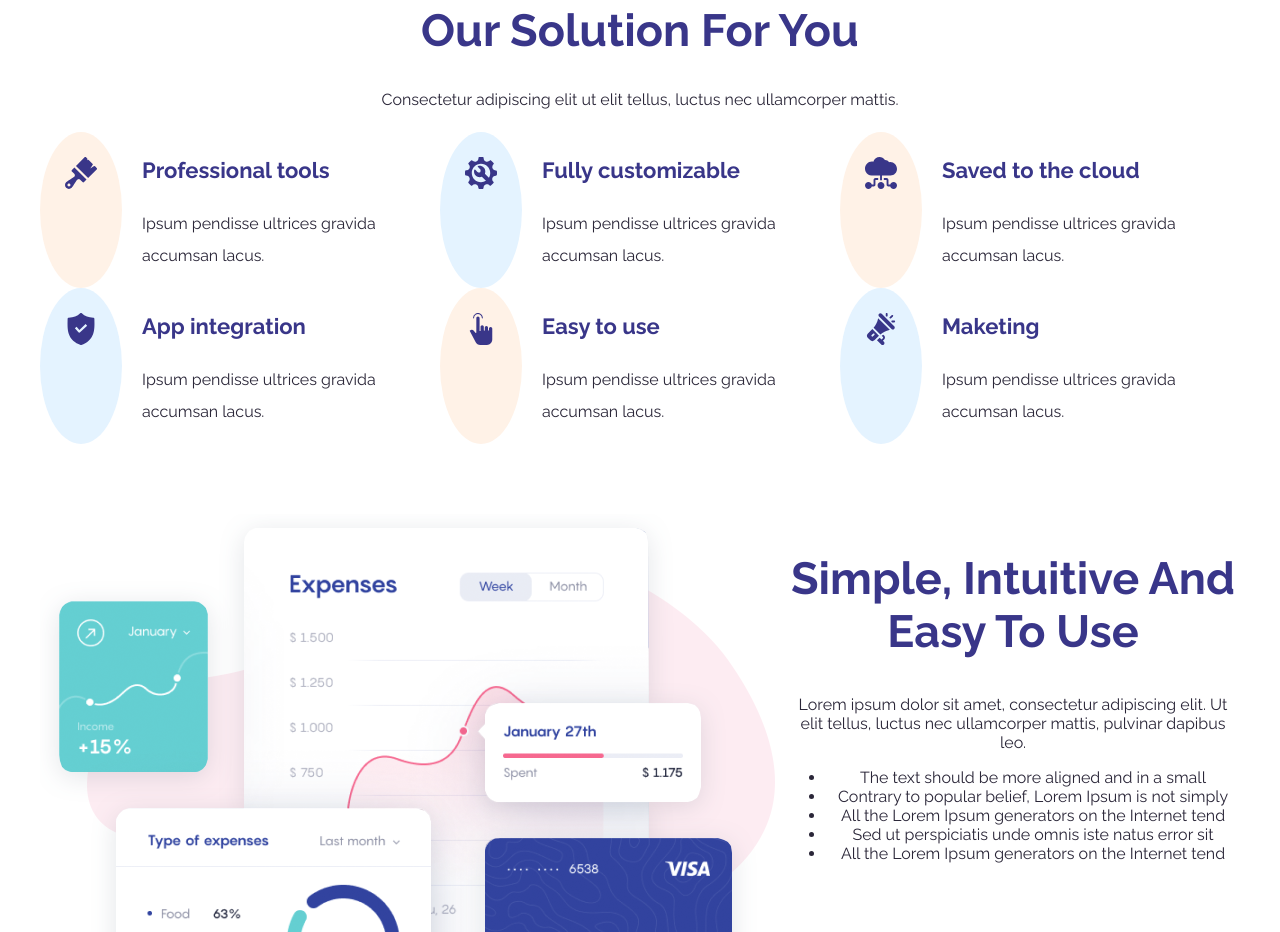
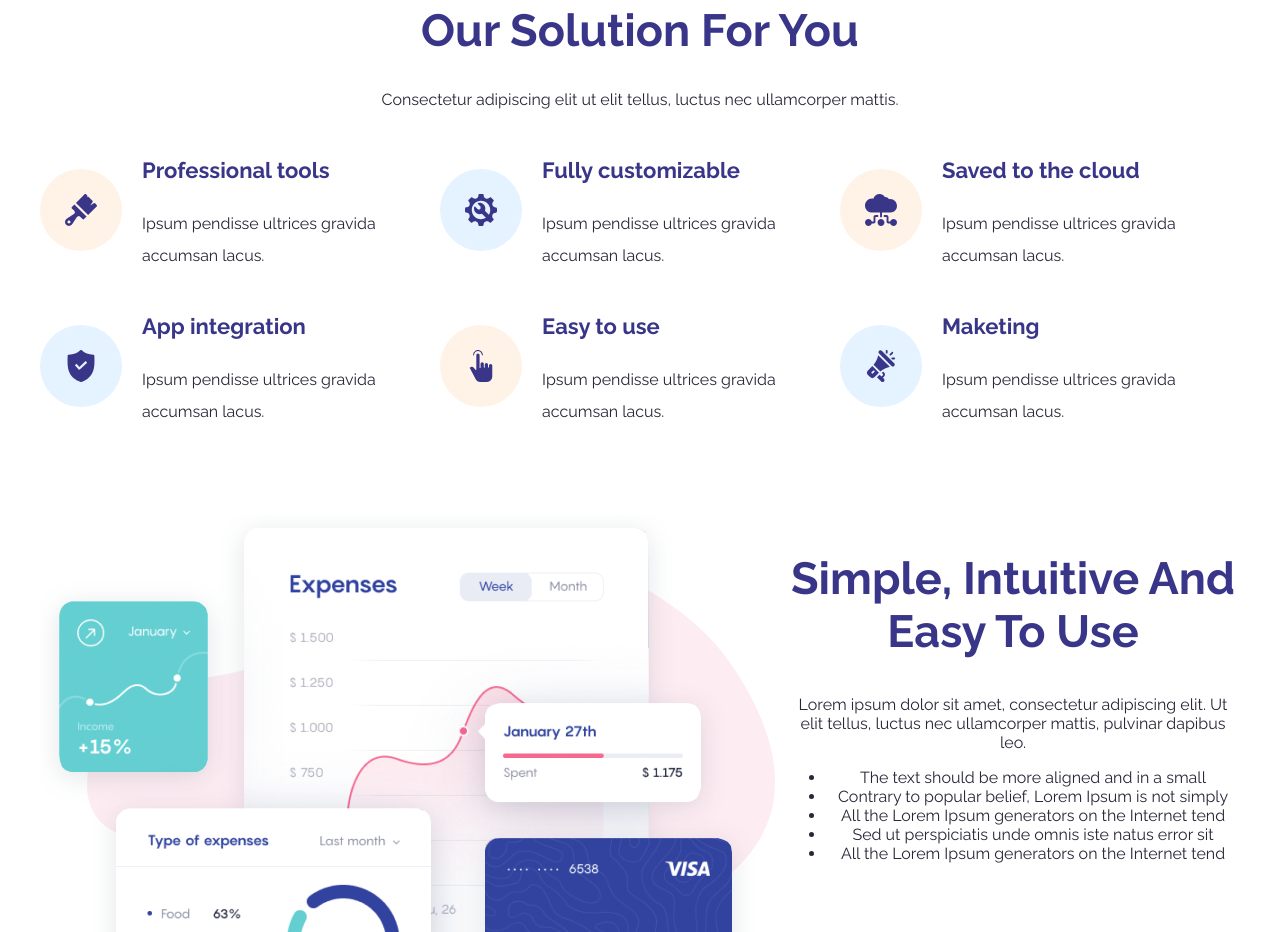
Before and after one commit to aspectum/react-frontend-sydney, a React (Create React App) app: page / in a window 1280 px wide. Shown: the part 1460-2392 px from the top of the page. Built offline with nearby package versions, Linux system fonts and the light colour scheme.

Commit message:
Fixing circle shape

```diff
--- a/src/components/Solutions/Solutions.css
+++ b/src/components/Solutions/Solutions.css
@@ -15,8 +15,10 @@
 }
 
 .solutions .icon {
+    display: flex;
     border-radius: 50%;
     padding: 25px;
+    margin: auto;
     margin-right: 20px;
     fill: #393689;
     background-color: #FFF2E7;
```
